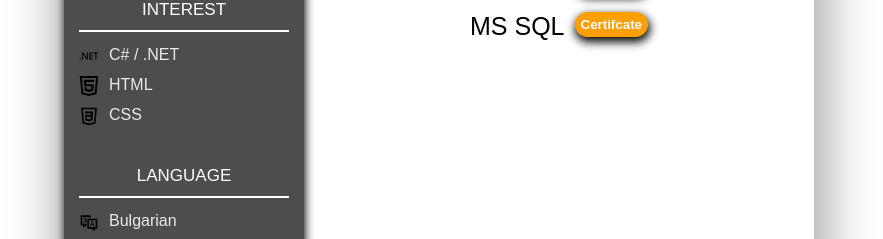
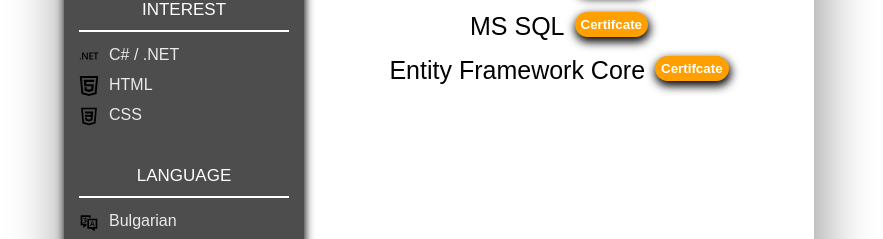
Before and after one commit to valyo132/CV, a plain HTML site: page index.html in a window 1280 px wide. Shown: the part 536-775 px from the top of the page, without its empty margins (201-1084 px from the left). Drawn offline with Linux system fonts and the light colour scheme; a web font is replaced by a local one.

Commit message:
Added Course (Entity Framework Core)

```diff
--- a/index.html
+++ b/index.html
@@ -165,6 +165,15 @@
                     </a>
                 </div>
 
+                <div class="course">
+                    <a class="course-link" href="https://softuni.bg/trainings/3966/entity-framework-core-february-2023"
+                        target="_blank"> Entity Framework Core </a>
+
+                    <a href="https://softuni.bg/certificates/details/164881/5b992e70" target="_blank">
+                        <button class="certificate-button">Certifcate</button>
+                    </a>
+                </div>
+
             </div>
 
         </div>
```
